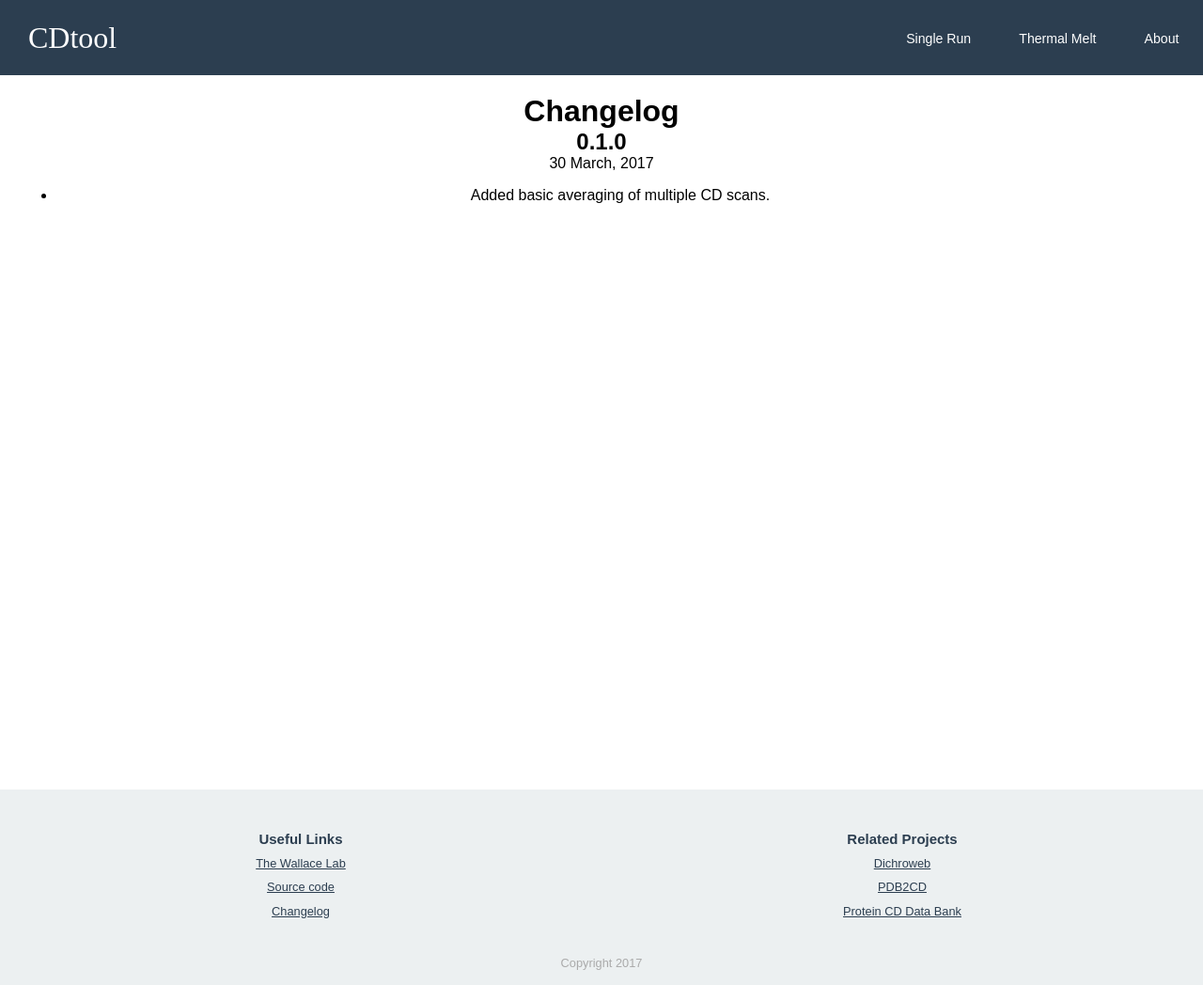
After one commit to samirelanduk/CDtool, a Django app: page /changelog/ in a window 1280 px wide. The commit adds this page. Shown: the whole page at 94% size. Run offline with Django 3.2, Linux system fonts and the light colour scheme; some web fonts are replaced.

Commit message:
Start changelog

```diff
--- a/cdtool/templates/base.html
+++ b/cdtool/templates/base.html
@@ -33,7 +33,8 @@
       <h3>Useful Links</h3>
       <ul>
         <li><a href="http://people.cryst.bbk.ac.uk/~ubcg25a/" target="_blank">The Wallace Lab</a></li>
-        <li><a href="https://github.com/samirelanduk/CDtool" target="_blank">Source code for this website</a></li>
+        <li><a href="https://github.com/samirelanduk/CDtool" target="_blank">Source code</a></li>
+        <li><a href="/changelog/">Changelog</a></li>
       </ul>
     </div><div class="footer-list">
       <h3>Related Projects</h3>
--- /dev/null
+++ b/home/templates/changelog.html
@@ -0,0 +1,15 @@
+{% extends "base.html" %}
+
+{% block title %}Changelog{% endblock %}
+
+{% block main %}
+  <h1>Changelog</h1>
+
+  <div class="release">
+    <h2>0.1.0</h2>
+    <div id="release-date">30 March, 2017</div>
+    <ul>
+      <li>Added basic averaging of multiple CD scans.</li>
+    </ul>
+  </div>
+{% endblock %}
--- a/home/urls.py
+++ b/home/urls.py
@@ -2,5 +2,6 @@ from django.conf.urls import url
 from home import views
 
 urlpatterns = [
+url(r"^changelog/$", views.changelog_page, name="changelog_page"),
  url(r"^$", views.home_page, name="home_page")
 ]
--- a/home/views.py
+++ b/home/views.py
@@ -3,3 +3,7 @@ from django.shortcuts import render
 # Create your views here.
 def home_page(request):
     return render(request, "home.html")
+
+
+def changelog_page(request):
+    return render(request, "changelog.html")
```
Also changed, not shown: ftests/test_home.py (added, +31 -0 lines), home/tests/test_urls.py (+4 -0 lines), home/tests/test_views.py (+8 -0 lines).
